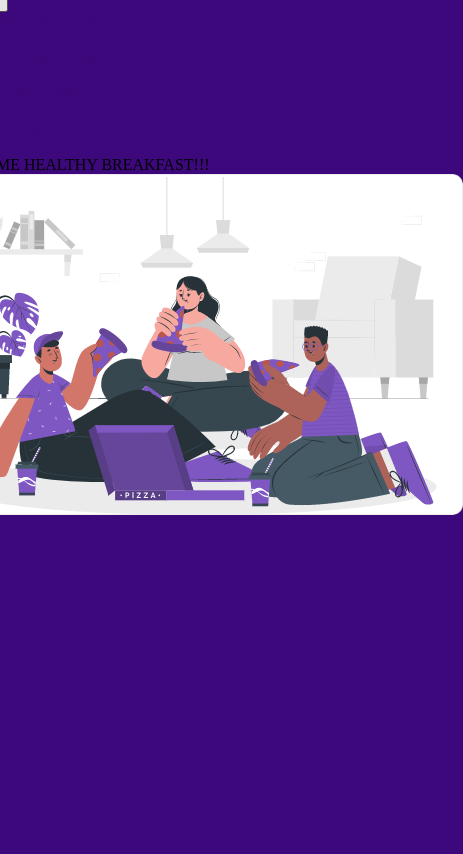
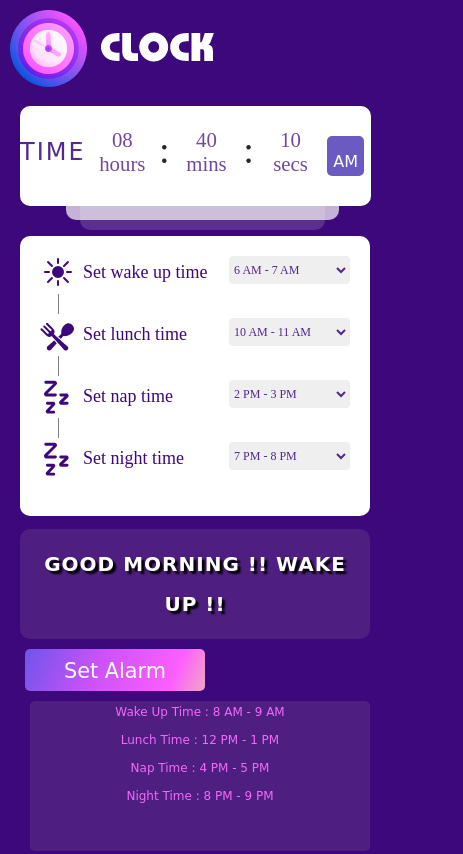
Before and after one commit to sunkannagarigangadhar/CLOCK, a plain HTML site: page index.html in a window 390 px wide. Shown: the top 854 px of the page, 463 px wide, since content can reach past the window. Drawn offline with Linux system fonts and the light colour scheme.

Commit message:
Update style.css

```diff
--- a/style.css
+++ b/style.css
@@ -1,314 +1,350 @@
+/* General Style */
+* {
+    margin: 0;
+    padding: 0;
+    box-sizing: border-box;
+  }
+  /* Body style */
+  body {
+    background-color: #3d087b;
+  }
+  .container {
+    width: auto;
+    height: auto;
 
-body{
-    background-color: #3D087B;
-}
-.container{
-    width: 100%;
-    height: 1vh;
+  }
+
+  /* ---- for logo and Real Time Style start ---- */
+  .row-1,
+  .row-2 {
+    display: flex;
+    justify-content: center;
+
+  }
+
+  .row-1 .col,
+  .row-2 .col {
+    width: 40%;
+    height: auto;
+  }
+
+  /*------- logo and message style start ------*/
+  .row-1 .col-1 img {
+    margin: 10px;
+
+  }
+
+  /* ---- Message style start ---- */
+
+  @media screen and (max-width: 431px) {
+    .message-1 {
+      margin-left: auto;
+      margin-right: 20px;
+    }
+  }
+  /* ---- Message style End ---- */
+
+  /*------- logo and message style End ------*/
+  /*---- Real time style started -----*/
+  .digitalClock {
+    margin: 5px;
+    width: 90%;
+    height: 100px;
+    border-radius: 10px;
+    background-color: #ffffff;
+    margin-left: 20px;
+    padding-top: 12px;
+    z-index: 3;
+  }
+
+  .timer {
+    width: 98%;
+    height: 82px;
+    /* margin-top: 18px; */
+    /* margin-left: 4px; */
     display: flex;
     flex-direction: row;
-    justify-content: center;
-    /* justify-content: space-around; */
-    /* align-items: center;  */
-    /* flex-wrap: wrap; */
-    gap: 15px;
-    margin-top: 25px;
+    justify-content: space-between;
+  }
+  .time {
+    font-family: "Bubblegum Sans", cursive;
+    letter-spacing: 2px;
+    font-size: 1.5rem;
+    color: #3d087bde;
+    margin-top: 20px;
+  }
+  #hours {
+    width: 80px;
+    height: 82px;
+    border-radius: 5px;
+    padding-top: 10px;
+    box-sizing: border-box;
+    font-size: 1.3rem;
+    color: #3d087bde;
+    text-align: center;
+  }
+  #mins {
+    width: 80px;
+    height: 82px;
+    border-radius: 5px;
+    padding-top: 10px;
+    box-sizing: border-box;
+    font-size: 1.3rem;
+    color: #3d087bde;
+    text-align: center;
+  }
+  #secs {
+    width: 80px;
+    height: 82px;
+    border-radius: 5px;
+    padding-top: 10px;
+    box-sizing: border-box;
+    font-size: 1.3rem;
+    color: #3d087bde;
+    text-align: center;
+  }
+  .t {
+    width: 80px;
+    height: 82px;
+    border-radius: 5px;
+    padding-top: 10px;
+    box-sizing: border-box;
+    font-size: 1.3rem;
+    color: #dd39e9;
+    text-align: center;
+  }
+  .t1 {
+    text-align: center;
+    align-content: center;
+    color: #ffffff;
+    margin-top: 18px;
+    background-color: #6b5ac1;
+    padding-top: 10px;
+    border-radius: 5px;
+    height: 40px;
+    width: 40px;
+    font-family: "Bubblegum Sans", cursive;
+  }
+  .colon {
+    font-size: 2.4rem;
+    margin-top: 10px;
+  }
+  .boxOne {
+    width: 78%;
+    height: 110px;
+    border-radius: 10px;
+    background-color: rgba(255, 255, 255, 0.696);
+    opacity: 1;
+    margin-top: -90px;
+    margin-left: 13%;
+    z-index: 2;
+  }
+  .boxTwo {
+    width: 70%;
+    height: 110px;
+    border-radius: 10px;
+    background-color: rgba(255, 255, 255, 0.696);
+    opacity: 0.22;
+    margin-top: -100px;
+    margin-left: 17%;
+    z-index: 1;
+  }
 
+  @media screen and (max-width: 675px) {
+    .row-1,
+    .row-2 {
+      display: block;
+    }
+    .row-1 .col,
+    .row-2 .col {
+      width: 100%;
+    }
+  }
 
-}
-
-.child1{
-    width: 50%;
-}
-.child2{
-    width: 50%;
+  /*---- Real time style End -----*/
+  /* ---Row-2 style--- */
+  .row-2 .col {
+    padding: 20px;
+    margin-top: auto;
+  }
+  /* Tble of Timing */
+  .timeTable {
+    width: 100%;
+    height: 280px;
+    box-sizing: border-box;
+    border-radius: 10px;
+    background: #ffffff;
+    display: inline-block;
+    padding: 20px;
     position: relative;
-}
-.c1{
-    margin-top: 10px;
+    top: 5px;
+  }
+  .vertical {
+    width: 100px;
+    height: 20px;
+    margin: 4px 0 4px 18px;
+    border-left: 1px solid grey;
+  }
+  .wake,
+  .nap,
+  .lunch,
+  .night {
+    display: flex;
+  }
+  select {
+    width: 40%;
+    height: 28px;
+    border: 1px solid #ededed;
+    font: 12px Manrope;
+    color: #3d087bde;
+    border-radius: 4px;
+    position: relative;
+    margin-left: 50%;
+  }
+  .text {
+    position: absolute;
+    margin-top: 6px;
+    left: 18%;
+    font: 18px Manrope;
+    color: #3d087b;
+  }
+  .grab {
     width: 100%;
-    height: 363px;
-    background-color: #FFFFFF;
+    height: auto;
     border-radius: 10px;
-    display: flex;
-    flex-direction: column;
-    justify-content: space-around;
-    padding: 20px;
-    box-sizing: border-box;
-}
-
-.c2{
-    margin-top: 10px;
+    background-color: #ffffff;
+    margin-top: 8px;
+    padding: 15px;
+    font: normal normal 900 30px/40px Bauhaus Hv BT;
+    letter-spacing: 0px;
+  }
+  #greetText {
+    color: #8e53f0;
+    font-family: "Bubblegum Sans", cursive;
+    font-weight: bold;
+    letter-spacing: 1px;
+    font-size: 18px;
+  }
+  .morning {
     width: 100%;
-    height: 50px;
-    /* color:  #FFFFFF; */
-    /* word-spacing: 10px; */
-
-    font-size: 18px;
-    background-color: #f4e4e4;
-    /* font-weight: bold  ; */
-    /* color: rgb(251, 251, 251); */
-
-    border: 1px solid #EDEDED;
+    height: auto;
+    background-color: rgba(97, 56, 136, 0.488);
     border-radius: 10px;
-    padding-top: 15px;
-    padding-left: 20px;
-    /* font-style: oblique; */
-    opacity: 0.23;
-    box-sizing: border-box;
-    font-weight: 900;
-    /* top: 527px;
-    width: 70%;
-left: 124px; */
-/* width: 566px; */
-/* height: 40px; */
-/* UI Properties */
-/* background: var(--unnamed-color-ffffff) 0% 0% no-repeat padding-box;
-border: 1px solid var(--unnamed-color-ededed);
-background: #FFFFFF 0% 0% no-repeat padding-box;
-border: 1px solid #EDEDED;
-border-radius: 10px;
-opacity: 0.23; */
-
-
-
-}
-.flex{
+    margin-top: 18px;
+    font: normal normal 900 30px/40px Bauhaus Hv BT;
+    letter-spacing: 0px;
+  }
+  #timeText {
+    color: #ffffff;
+    font-family: "Bubblegum Sans", cursive;
+    font-weight: bold;
+    letter-spacing: 1px;
+    padding: 15px;
+    font-size: 20px;
+    text-align: center;
+    text-shadow: 3px 3px 2px black;
+  }
+  #alarm {
     display: flex;
     flex-wrap: wrap;
-}
-.x11{
-    border: 1px solid black;
-    height: 35px;
-    width: 75%;
-    border-radius: 6px;
-    display: flex;
-    justify-content: center;
-    align-items: center;
-    font-size: 25px;
-    color: white;
-    /* width: 35%; */
+  }
+
+  /* Alarm */
+  .alarm {
+    width: 180px;
+    height: 42px;
+    background-image: linear-gradient(
+      113deg,
+      #6e54ec 0%,
+      #cb52f8 40%,
+      #fc5eff 81%,
+      #f1a7c5 100%
+    );
+    cursor: pointer;
+    border-radius: 5px;
+    position: relative;
+    top: 10px;
+    left: 5px;
+    padding-top: 1px;
+    border: none;
+  }
+  .a1 {
+    font-family: "Comfortaa", cursive;
+    font-size: 1.3rem;
+    text-align: center;
+    color: #ffffff;
+  }
+  .alarm:hover .a1 {
+    display: none;
+  }
+  .alarm:hover::before {
+    content: "Party Time !!";
+    font-family: "Comfortaa", cursive;
+    font-size: 1.3rem;
+    text-align: center;
+    color: #ffffff;
+  }
+  .alarm:hover {
+    background-image: linear-gradient(
+      113deg,
+      #f1a7c5 0%,
+      #fc5eff 40%,
+      #cb52f8 81%,
+      #6e54ec 100%
+    );
+  }
+  /* .message-2 {
+    width: 220px;
+    margin-top: 80px;
+    font-size: 18px;
+    padding: 5px;
+    border-radius: 10px;
+  } */
+  .guide {
+    width: 50%;
+    height: 120px;
     margin-top: 10px;
-    background-image: linear-gradient( 131deg ,blue ,  rgb(249, 52, 219) 35% )
-
-}
-.c4{
-
-    width: 50%;
-    height: 117px;
-
-    border: 1px solid black;
-    margin-top: 10px;
+    margin-left: 10px;
+    border-radius: 5px;
+    box-sizing: border-box;
+    padding: 4px;
+    background-color: rgba(97, 56, 136, 0.488);
+  }
+  @media screen and (max-width: 839px) {
+    .guide {
+      margin-top: 20px;
+      width: 100%;
+      text-align: center;
+      height: 150px;
+    }
+  }
+  @media screen and (max-width: 507px) {
+    .guide {
+      margin-top: 20px;
+      width: 100%;
+      text-align: center;
+      height: 150px;
+    }
+  }
+  .none {
+    color: #f06af9;
+    font-family: "Comfortaa", cursive;
+    font-size: 12px;
+  }
+  #timeImage {
+    width: 100%;
+    height: 400px;
     border-radius: 10px;
-    line-height: 28px;
-    padding-left: 15px;
-    background-color: #f4e4e4 ;
-    filter: opacity(0.23);
-    color: rgb(97, 3, 86);
-}
-.d1{
-    height: 130px;
-    width: 65%;
-    background-color: #FFFFFF;
-    border-radius: 10px;
-    opacity: 0.23;
-    position: absolute;
-    z-index: -1;
-    top: 12px;
-    left: 77px;
-
-}
-.d2{
-    height: 130px;
-    width: 50%;
-    background-color: #ffe5e5;
-    border-radius: 10px;
-    opacity: 0.23;
-    position: absolute;
-    top: 15px;
-    left: 123px;
-    z-index: -2;
-}
-.d3{
-    height: 130px;
+    margin-top: 20px;
+  }
+  #changeImage {
     width: 100%;
-    background-color: #FFFFFF;
-    opacity: 1.0;
-    /* position: absolute; */
-    border-radius: 10px;
-    display: flex;
+  }
+  .set {
     justify-content: space-evenly;
-    align-items: center;
-}
-.k1{
-    font-size: 35px;
-    width: 19%;
-    border-radius: 9px;
-    color: #3D087B;
-    display: flex;
-    justify-content: center;
-    align-items: center;
-}
-.k2{
-    background-image: url(./timeline.svg);
-    font-size: 35px;
-    border-radius: 9px;
-    width: 19%;
-    color: #3D087B;
-    display: flex;
-    justify-content: center;
-    align-items: center;
-    flex-direction: column;
-}
-.k3{
-    background-image: url(./timeline.svg);
-    font-size: 35px;
-    border-radius: 9px;
-    width: 19%;
-    color: #3D087B;
-    display: flex;
-    justify-content: center;
-    align-items: center;
-    flex-direction: column;
-}
-.k4{
-    background-image: url(./timeline.svg);
-    font-size: 35px;
-    border-radius: 9px;
-    color: #3D087B;
-    width: 19%;
-    display: flex;
-    justify-content: center;
-    align-items: center;
-    flex-direction: column;
-}
-#k5{
-    background-image: url(./AM_svg.svg);
-    font-size: 35px;
-    border-radius: 9px;
-    color: #3D087B;
-    width: 19%;
-    display: flex;
-    justify-content: center;
-    align-items: center;
-
-    height: 80px;
-    background-repeat: no-repeat;
-    background-size: cover;
-}
-.d4{
-
-    height: 130px;
-    width: 100%;
-    background-color: #FFFFFF;
-    opacity: 1.0;
-    border-radius: 10px;
-    display: flex;
-    justify-content: center;
-    align-items: center;
-    margin-top: 26px;
-    font-size: 28px;
-    color: #8E53F0;
-}
-.d5{
-    background-image: url(./morning.png);
-    background-repeat: no-repeat;
-
-    height: 341px;
-    background-size: cover;
-    width: 100%;
-    margin-top: 10px;
-    background-size: cover;
-    border-radius: 10px;
-}
-select{
-    width: 50%;
-    border: none;
-    color: #3D087B;
-}
-span{
-    font-size: 22px;
-    color: #3D087B;
-}
-.x1{
-    display: flex;
-    justify-content: space-between;
-}
-.line{
-    border-left: 2px solid gray;
-    height: 30px;
-    margin-left: 15px;
-}
-@media (max-width:545px) {
-    .container{
-        flex-direction: column;
-        align-items: center;
-
+  }
+  @media screen and (max-width: 269px) {
+    .digitalClock {
+      width: 100%;
     }
-    .child1{
-        width: 80%;
-        margin-top: 1334px;
-    }
-    .child2{
-        width: 80%;
-    }
-    span{
-        margin-top: 12px;
-        font-size: 15px;
-        color: #3D087B;
-    }
-    .c3{
-        width: 100%;
-    }
-    .c4{
-        width: 100%;
-        text-align: center;
-    }
-    .k1{
-        font-size: 15px;
-    }
-    .k2{
-        font-size: 15px;
-    }
-    .k3{
-        font-size: 15px;
-    }
-    .k4{
-        font-size: 15px;
-    }
-    .k5{
-        font-size: 15px;
-
-    }
-    .d3{
-        height: 60px;
-        position: absolute;
-        top: -688px;
-    }
-    .d1{
-        /* height: 60px;
-        width: 60%;
-        left: 71px; */
-        display: none;
-    }
-    .d2{
-        /* height: 60px;
-        width: 70%;
-        left: 53px; */
-        display: none;
-    }
-    .d5{
-        background-size: contain;
-    }
-    .img1{
-        position: absolute;
-        top: -6px;
-    }
-    #k5{
-        font-size: 20PX;
-        height: 53px;
-    }
-      .c2{
-        height:61px;
-    }
-}
+  }
```
